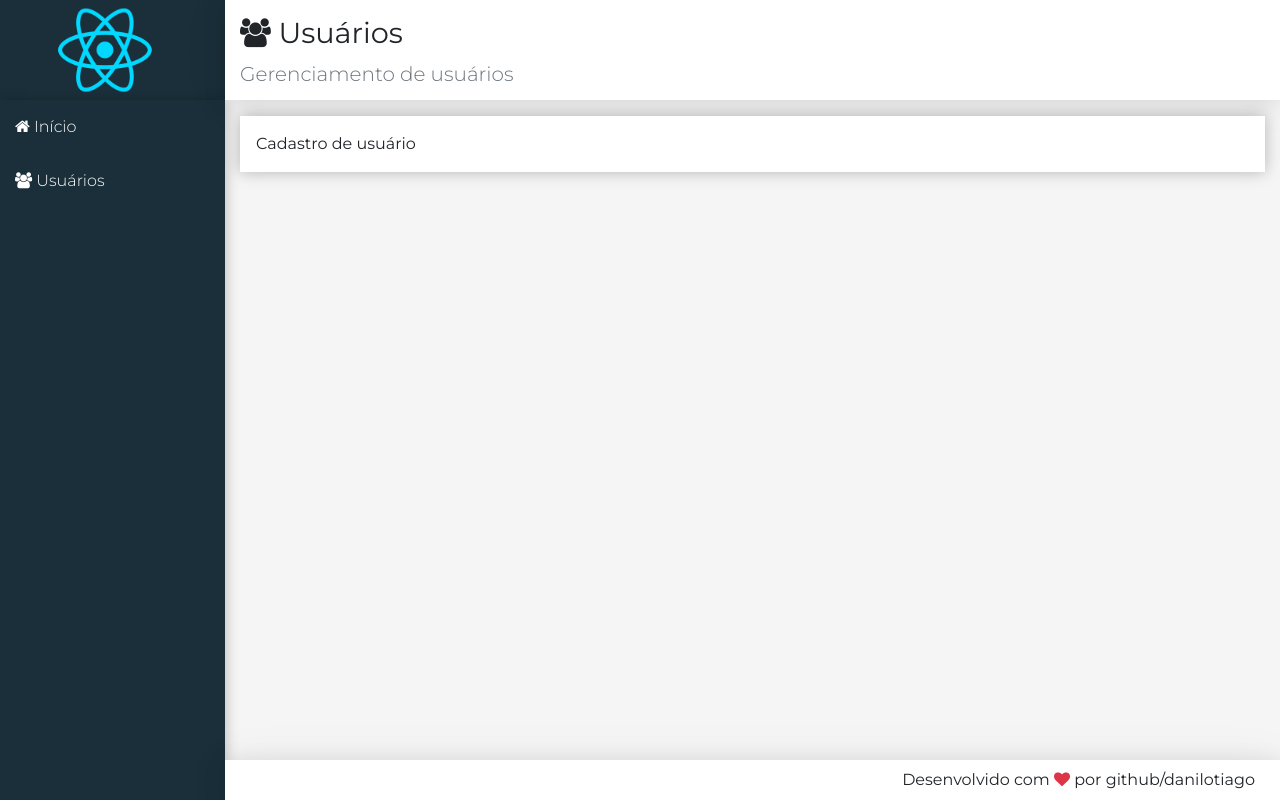
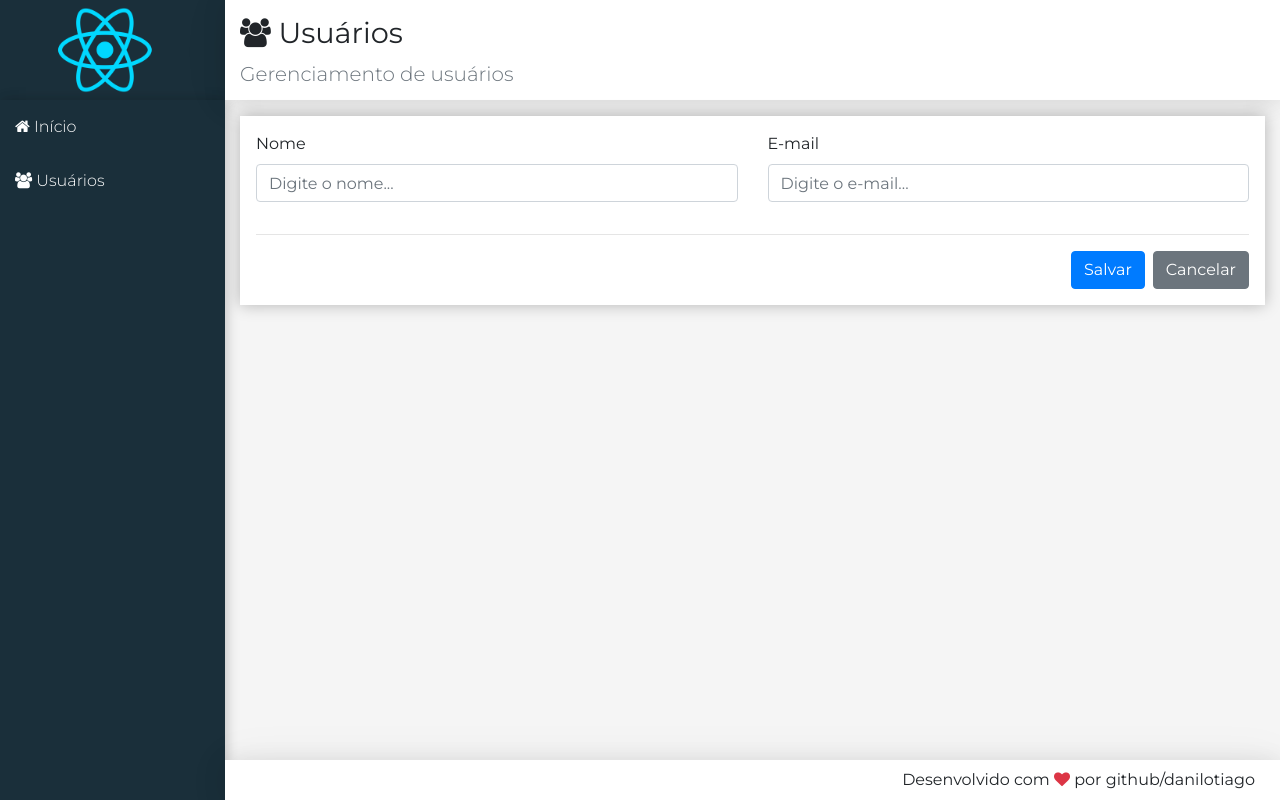
Before and after one commit to danilotiago/react-cadastro, a React (Create React App) app: page /#/users in a window 1280 px wide. Built offline with nearby package versions, Linux system fonts and the light colour scheme.

Commit message:
criando formulario de cadastro de usuarios

```diff
--- a/src/components/user/UserComponent.jsx
+++ b/src/components/user/UserComponent.jsx
@@ -47,10 +47,74 @@
         return list
     }
 
+    // atualiza um unico campo
+    updateField(event) {
+        // como vamos modificar um usuario, faremos o clone deste
+        const user = {...this.state.user}
+        // pega o nome do atributo de acordo com o nome do input
+        // pega o valor do input e atribui ao atributo que tem o nome do input
+        user[event.target.name] = event.target.value
+        // atualiza o estado
+        this.setState({user})
+    }
+
+    // funcao que retorna o JSX do formulario
+    renderForm() {
+        return (
+            <div className="form">
+                <div className="row">
+                    <div className="col-12 col-md-6">
+                        <div className="form-group">
+                            <label>Nome</label>
+                            {/* neste input vamos usar a solucao da arrow ao inves do bind do this */}
+                            <input
+                                type="text"
+                                className="form-control"
+                                name="name"
+                                value={this.state.user.name}
+                                onChange={e => this.updateField(e)}
+                                placeholder="Digite o nome..."
+                            />
+                        </div>
+                    </div>
+
+                    <div className="col-12 col-md-6">
+                        <div className="form-group">
+                            <label>E-mail</label>
+                            {/* neste input vamos usar a solucao da arrow ao inves do bind do this */}
+                            <input
+                                type="text"
+                                className="form-control"
+                                name="email"
+                                value={this.state.user.email}
+                                onChange={e => this.updateField(e)}
+                                placeholder="Digite o e-mail..."
+                            />
+                        </div>
+                    </div>
+                </div>
+
+                <hr />
+                <div className="row">
+                    <div className="col-12 d-flex justify-content-end">
+                        <button
+                            className="btn btn-primary"
+                            onClick={e => this.save(e)}
+                        >Salvar</button>
+                        <button
+                            className="btn btn-secondary ml-2"
+                            onClick={e => this.clear(e)}
+                        >Cancelar</button>
+                    </div>
+                </div>
+            </div>
+        )
+    }
+
     render() {
         return (
             <Main {...headerProps}>
-                Cadastro de usuário
+                {this.renderForm()}
             </Main>
         )
     }
```
